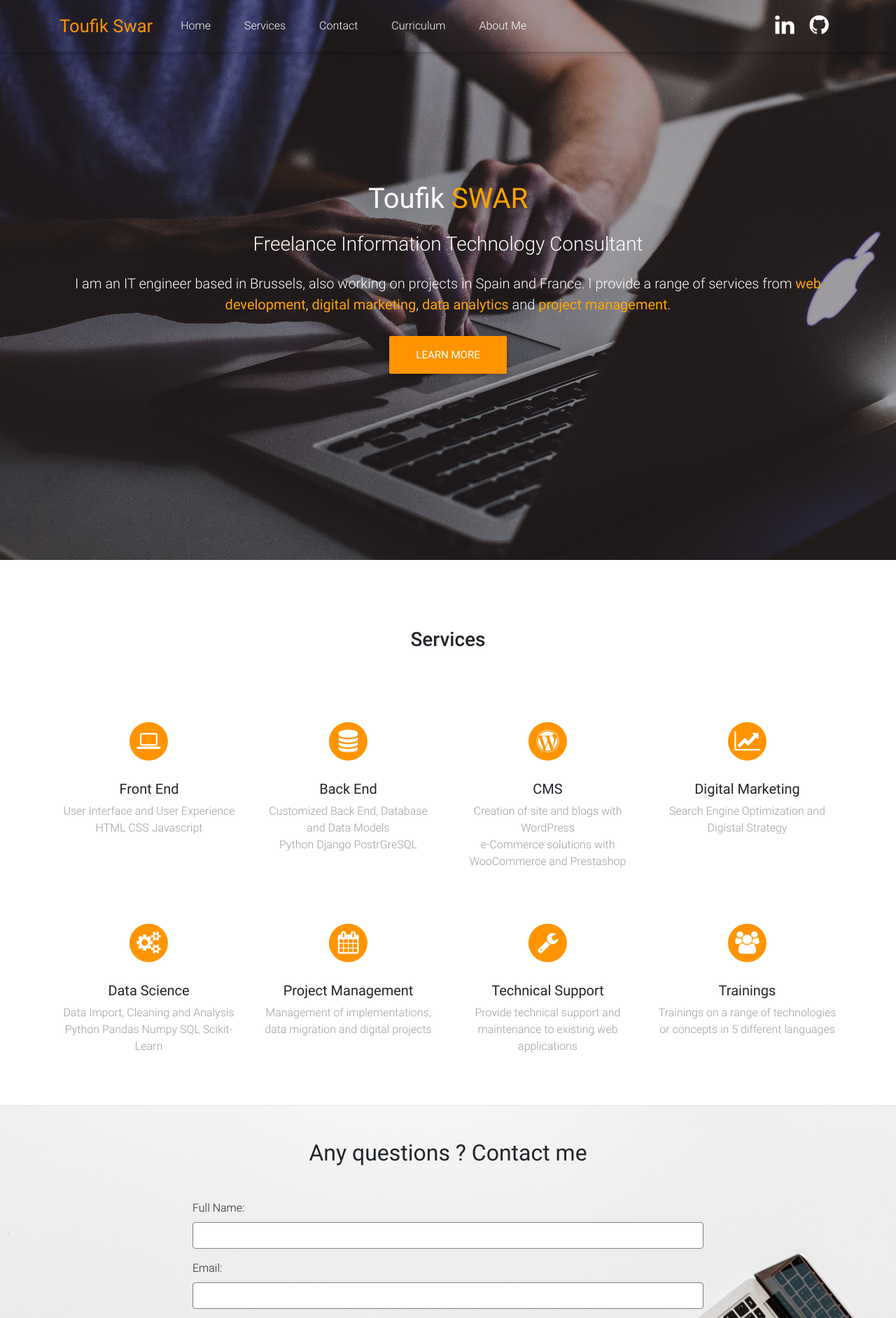
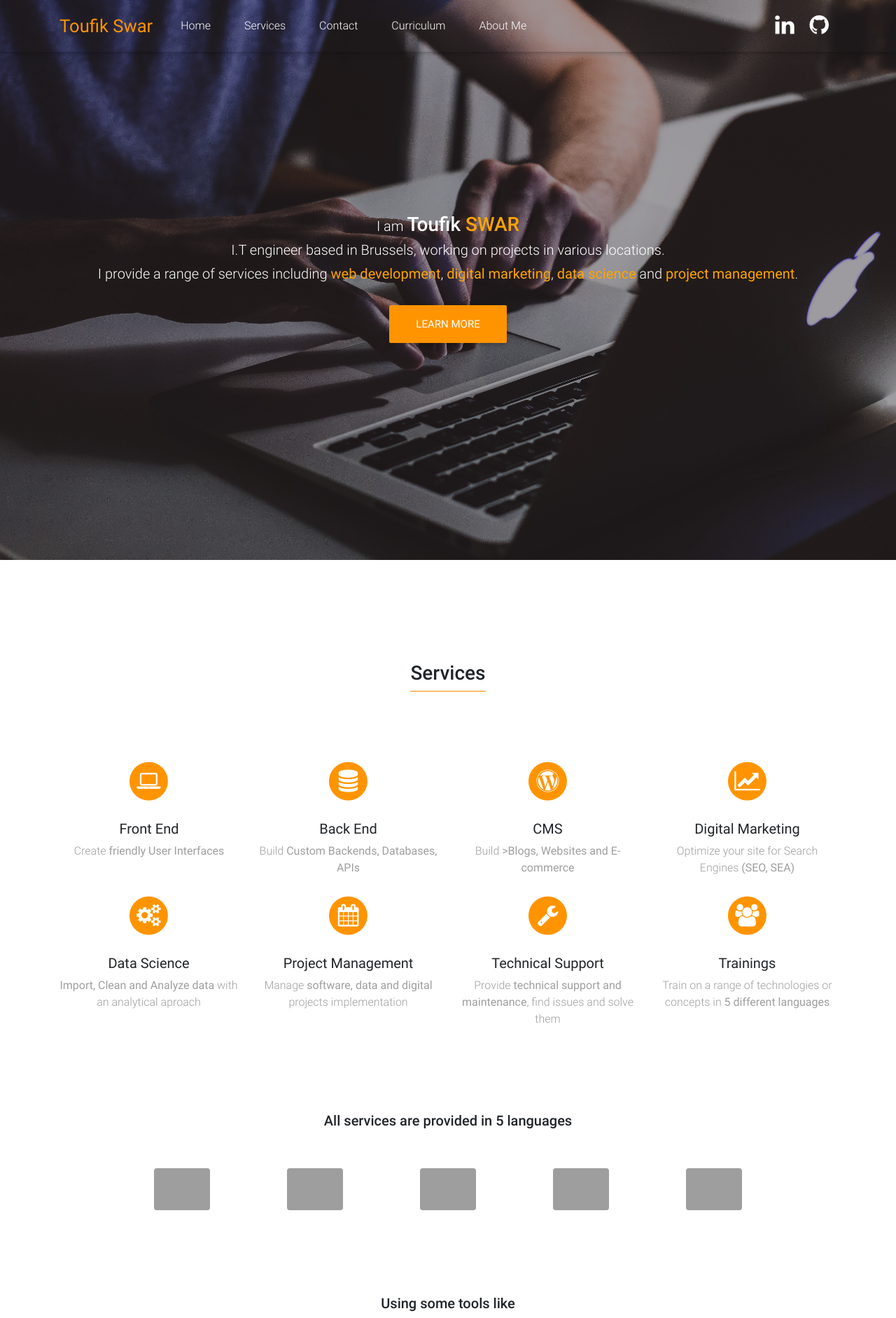
Before and after one commit to toufikswar/toufikswarcv, a Django app: page / in a window 1280 px wide. Shown: the top 1883 px of the page at 70% size. Run offline with Django 3.2, Linux system fonts and the light colour scheme; parts of the project's set-up code (start-up, migrations or seed data) failed here and were passed over; some libraries are stand-ins or nearby versions; grey boxes are pictures that could not be loaded.

Commit message:
Change websites' CV page and service page

```diff
--- a/src/mycv/settings.py
+++ b/src/mycv/settings.py
@@ -44,6 +44,8 @@ INSTALLED_APPS = [
     'django.contrib.sessions',
     'django.contrib.messages',
     'django.contrib.staticfiles',
+    'django.contrib.sites',
+    'django.contrib.sitemaps',
 
     # Project apps
     'maincv',
@@ -53,6 +55,8 @@ INSTALLED_APPS = [
     'widget_tweaks',
     'storages', #(Handles static storage on AWS - also using boto3)
 ]
+
+SITE_ID = 1
 
 MIDDLEWARE = [
     'django.middleware.security.SecurityMiddleware',
--- a/src/mycv/urls.py
+++ b/src/mycv/urls.py
@@ -17,16 +17,24 @@ from django.conf import settings
 from django.conf.urls import handler404, handler500
 from django.conf.urls.static import static
 from django.contrib import admin
+from django.contrib.sitemaps.views import sitemap
 from django.urls import path, include
+from django.views.generic import TemplateView
 from maincv.views import home, contact
 
+from .sitemaps import StaticViewSitemap
 
+sitemaps = {
+    'static': StaticViewSitemap
+}
 
 
 urlpatterns = [
     path('admin/', admin.site.urls),
     path('', include("maincv.urls", namespace='cv')),
     path('contact/',contact),
+    path('robots.txt', TemplateView.as_view(template_name='robots.txt', content_type='text/plain;charset=utf-8')),
+    path('sitemap.xml', sitemap, {'sitemaps': sitemaps} ,name='django.contrib.sitemaps.views.sitemap')
 ]
 
 
--- a/src/static/css/custom.css
+++ b/src/static/css/custom.css
@@ -28,14 +28,23 @@ footer.page-footer {
 
 
 /* Keeps image size always for 70% of original - on XS devices and all above */
-.img-fluid {
-  max-width: 70%;
+.img-fluid, .img-fluid-flag {
+  max-width: 50%;
+}
+.img-fluid-flag {
+  max-width: 30%;
 }
 
 /* Allows to put images on normal size for all devices bigger than XS */
-@media (min-width: 576px) {
+@media (min-width: 768px) {
   .img-fluid {
     max-width: 100%;
+  }
+ }
+
+ @media (min-width: 768px) {
+  .img-fluid-flag {
+    max-width: 50%;
   }
  }
 
@@ -164,7 +173,7 @@ body,
 
 /* Put form input borders in orange */
 input[type=text], input[type=email], textarea[name=message] {
-  border: 0.5px solid grey;
+  border: 0.5px dashed grey;
 }
 
 strong.keyword {
@@ -172,10 +181,21 @@ strong.keyword {
 }
 
 
-
+/* Change the container size in the CV page */
 @media (min-width: 992px) {
   /* change this, by default 960px */
   .cv {
     max-width: 950px;
   }
 }
+
+
+/* Devicons */
+.dev {
+  font-size: 4rem;
+}
+
+.htitle {
+  border-bottom: #ff9400;
+  padding-bottom: 1rem;
+}
--- a/src/templates/cv/about_me.html
+++ b/src/templates/cv/about_me.html
@@ -1,6 +1,6 @@
 {% load static %}
 <section>
-  <div class="container cv">
+  <div class="container">
     <div class="row wow fadeIn">
       <div class="col-md-4 my-4 text-center">
         <img src="{% static 'img/toufik.png' %}" class="img-fluid z-depth-1-half rounded-circle" alt="My portrait">
--- a/src/templates/cv/base.html
+++ b/src/templates/cv/base.html
@@ -6,11 +6,11 @@
   <meta charset="utf-8">
   <meta name="viewport" content="width=device-width, initial-scale=1, shrink-to-fit=no">
   <meta http-equiv="x-ua-compatible" content="ie=edge">
-  <meta name="description" content="Mutlilingual Information Technology Engineer specialized in Web Development, Digital Marketing and Data Science" />
+  <meta name="description" content="Information Technology Engineer specialized in Web Development, Digital Marketing and Data Science" />
   <meta name="keywords" content="Information Technology, Freelance, Coding, Front End, Back End, Data Science, Python, .NET, Javascript, HTML, CSS, Digital Marketing" />
   <meta name="robots" content="index, follow" />
 
-  <title>Toufik Swar : IT Freelancer working in Web Development (Back End, Front End), Responsive Design, Web Marketing, Data Analysis</title>
+  <title>Toufik Swar : Web Development (Back End, Front End), Responsive Design, Web Marketing, Data Science</title>
   <!-- Font Awesome -->
   <link href="https://maxcdn.bootstrapcdn.com/font-awesome/4.7.0/css/font-awesome.min.css" rel="stylesheet">
   <!-- Bootstrap core CSS -->
@@ -19,6 +19,9 @@
   <link href='{% static "vendor/mdbootstrap/css/mdb.min.css" %}' rel="stylesheet">
   <!-- Your custom styles (optional) -->
   <link href='{% static "vendor/mdbootstrap/css/style.min.css" %}' rel="stylesheet">
+  <!-- >Dev Icons CSS -->
+  <link rel="stylesheet" href="https://cdn.rawgit.com/konpa/devicon/df6431e323547add1b4cf45992913f15286456d3/devicon.min.css">
+
   <!-- My Custom CSS -->
   <link href='{% static "css/custom.css" %}' rel="stylesheet">
 </head>
--- a/src/templates/cv/contact.html
+++ b/src/templates/cv/contact.html
@@ -6,7 +6,7 @@
   <div class="container">
     <div class="row wow fadeIn py-5">
       <div class="col-sm-8 offset-sm-2">
-        <p class="mb-5 h2 text-center font-weight-normal">Any questions ? Contact me </p>
+        <p class="mb-5 h2 text-center font-weight-normal">Feel free to contact me <span><i class="fa fa-smile-o"></i></span> </p>
         <div id="contact_alert" class="alert collapse">
           <!-- <a href="#" class="close" data-dismiss="alert" aria-label="close">&times;</a> -->
           <span class="font-weight-bold"><i class="fa fa-thumbs-o-up mr-2"></i></span>
@@ -25,7 +25,7 @@
           {% endfor %}
           <div id="loader"></div>
           <div class="text-center">
-            <button type="submit" class="btn btn-outline-warning">Submit<i class="fa fa-paper-plane-o ml-2"></i></button>
+            <button type="submit" class="btn btn-blue-grey">Submit<i class="fa fa-paper-plane-o ml-2"></i></button>
           </div>
         </form>
       </div>
--- a/src/templates/cv/experiences.html
+++ b/src/templates/cv/experiences.html
@@ -2,7 +2,7 @@
 <section>
   <div class="container cv">
     <div class="d-flex">
-      <h4 class="my-auto mt-5">Professional Experiences</h4><i class=" grey-text fa fa-2x fa-bank my-auto ml-auto"></i>
+      <h4 class="my-auto ml-auto mt-5">Professional Experiences</h4>
     </div>
     <hr class="mb-5">
     <!--Grid row-->
--- a/src/templates/cv/image_carousel.html
+++ b/src/templates/cv/image_carousel.html
@@ -12,20 +12,16 @@
           <!-- Content -->
           <div class="text-center white-text px-5 wow fadeIn animated" style="visibility: visible; animation-name: fadeInRightBig;">
 
-            <h1 class="mb-4" id="">
-              <strong>Toufik <span style="color:orange;">SWAR</span></strong>
-            </h1>
-            <h3 class="d-inline-block pb-2 mb-3" id="">Freelance Information Technology Consultant</h3>
-              <p class="mb-4 d-none d-md-block px-5-md lead">
-                I am an IT engineer based in Brussels, also working on projects in Spain and France. I provide a range of services from <strong class="keyword">web development</strong>, <strong class="keyword">digital marketing</strong>, <strong class="keyword">data analytics</strong> and <strong class="keyword">project management</strong>.
+            <p class="mb-1 lead" id="">I am
+              <strong class="h3">Toufik <span style="color:orange;">SWAR</span></strong>
+            </p>
+            <!-- <h3 class="d-inline-block pb-2 mb-3" id="">Freelance Information Technology Consultant</h3> -->
+              <p class="mb-1  d-md-block px-5-md lead">
+                I.T engineer based in Brussels, working on projects in various locations.
               </p>
-            <!-- <p class="mb-4 d-none d-md-block px-5 lead"><strong>Looking to grow your business or activity ?</p>
-
-            <p class="mb-4 d-none d-md-block px-5 lead">
-              <strong>
-              Get a modern and customized website. Enhance your visibility and notoriety on the Internet via Digital Marketing. Monitor your growth through customized indicators.
-              </strong>
-            </p> -->
+              <p class="mb-4  d-md-block px-5-md lead">
+                I provide a range of services including <strong class="keyword">web development</strong>, <strong class="keyword">digital marketing</strong>, <strong class="keyword">data science</strong> and <strong class="keyword">project management</strong>.
+              </p>
 
             <a href="{% url 'cv:home' %}#skills" class="btn btn-myorange btn-lg waves-effect waves-light js-scroll-trigger">Learn More</a>
 
--- a/src/templates/cv/myonlinecv.html
+++ b/src/templates/cv/myonlinecv.html
@@ -27,6 +27,11 @@
 
   {% include "cv/education.html" %}
 
+  <span class="d-flex" id="languages"></span>
+  <hr class="my-5">
+
+  {% include "cv/languages.html" %}
+
   <span class="d-flex" id="about"></span>
   <hr class="my-5">
 
--- a/src/templates/cv/skills.html
+++ b/src/templates/cv/skills.html
@@ -1,12 +1,10 @@
-
-
 <!--Section: More-->
 <section>
   <div class="container">
+   <div class="d-flex justify-content-center"><h1 class="my-5 h3 border-bottom border-warning pb-2 d-inline-block">Services</h1></div>
 
-  <h1 class="my-5 h3 text-center d-block">Services</h1>
   <!--First row-->
-  <div class="row features-small my-5 pt-5 wow fadeIn">
+  <div class="row features-small my-0 pt-5 wow fadeIn">
 
     <!--Grid column-->
     <div class="col-xl-3 col-lg-6">
@@ -22,7 +20,7 @@
       <div class="row">
         <div class="col-12 mb-2 pl-3 text-center">
           <h2 class="feature-title font-weight-normal mb-1 h5">Front End</h2>
-          <p class="grey-text mt-2">User Interface and User Experience HTML CSS Javascript</p>
+          <p class="grey-text mt-2">Create <strong>friendly User Interfaces</strong></p>
         </div>
       </div>
       <!--/Grid row-->
@@ -43,7 +41,7 @@
       <div class="row">
         <div class="col-12 mb-2 text-center">
           <h2 class="feature-title font-weight-normal h5 mb-1">Back End</h2>
-          <p class="grey-text mt-2">Customized Back End, Database and Data Models <br> Python Django PostrGreSQL
+          <p class="grey-text mt-2">Build <strong>Custom Backends, Databases, APIs</strong>
           </p>
         </div>
       </div>
@@ -65,7 +63,7 @@
       <div class="row">
         <div class="col-12 mb-2 text-center">
           <h2 class="feature-title font-weight-normal h5 mb-1">CMS</h2>
-          <p class="grey-text mt-2">Creation of site and blogs with WordPress <br> e-Commerce solutions with WooCommerce and Prestashop</p>
+          <p class="grey-text mt-2">Build <strong>>Blogs, Websites and E-commerce</strong solutions</p>
         </div>
       </div>
       <!--/Grid row-->
@@ -86,7 +84,7 @@
       <div class="row">
         <div class="col-12 mb-2 text-center">
           <h2 class="feature-title font-weight-normal mb-1 h5">Digital Marketing</h2>
-          <p class="grey-text mt-2">Search Engine Optimization and Digistal Strategy</p>
+          <p class="grey-text mt-2">Optimize your site for Search Engines <strong>(SEO, SEA)</strong></p>
         </div>
       </div>
       <!--/Grid row-->
@@ -103,7 +101,7 @@
 
 
   <!--Second row-->
-  <div class="row features-small mt-5 wow fadeIn">
+  <div class="row features-small mt-0 wow fadeIn">
 
     <!--Grid column-->
     <div class="col-xl-3 col-lg-6">
@@ -119,7 +117,7 @@
       <div class="row">
         <div class="col-12 mb-2 text-center">
           <h2 class="feature-title font-weight-normal h5 mb-1">Data Science</h2>
-          <p class="grey-text mt-2">Data Import, Cleaning and Analysis <br> Python Pandas Numpy SQL Scikit-Learn</p>
+          <p class="grey-text mt-2"> <strong>Import, Clean and Analyze data</strong> with an analytical aproach</p>
         </div>
       </div>
       <!--/Grid row-->
@@ -140,7 +138,7 @@
       <div class="row">
         <div class="col-12 mb-2 text-center">
           <h2 class="feature-title font-weight-normal h5 mb-1">Project Management</h2>
-          <p class="grey-text mt-2">Management of implementations, data migration and digital projects</p>
+          <p class="grey-text mt-2">Manage <strong>software, data and digital</strong> projects implementation</p>
         </div>
       </div>
       <!--/Grid row-->
@@ -161,7 +159,7 @@
       <div class="row">
         <div class="col-12 mb-2 text-center">
           <h2 class="feature-title font-weight-normal h5 mb-1">Technical Support</h2>
-          <p class="grey-text mt-2">Provide technical support and maintenance to existing web applications</p>
+          <p class="grey-text mt-2">Provide <strong>technical support and maintenance</strong>, find issues and solve them</p>
         </div>
       </div>
       <!--/Grid row-->
@@ -182,7 +180,7 @@
       <div class="row">
         <div class="col-12 mb-2 text-center">
           <h2 class="feature-title font-weight-normal mb-1 h5">Trainings</h2>
-          <p class="grey-text mt-2">Trainings on a range of technologies or concepts in 5 different languages</p>
+          <p class="grey-text mt-2">Train on a range of technologies or concepts in <strong>5 different languages</strong></p>
         </div>
       </div>
       <!--/Grid row-->
@@ -191,6 +189,74 @@
 
   </div>
   <!--/Second row-->
+
+  <hr class="my-5" style="border-color:white;">
+  <p class="my-2 text-center h5 d-block">All services are provided in 5 languages </p>
+  <div class="pt-5 row wow fadeIn">
+    <div class="col-md-2 offset-md-1 mb-4 text-center">
+      <img class="img-fluid-flag rounded wow rubberBand" src="https://lipis.github.io/flag-icon-css/flags/4x3/fr.svg" alt="French Flag">
+    </div>
+    <div class="col-md-2 mb-4 text-center">
+      <img class="img-fluid-flag rounded wow rubberBand" src="https://lipis.github.io/flag-icon-css/flags/4x3/gb.svg" alt="British Flag">
+    </div>
+    <div class="col-md-2 mb-4 text-center">
+      <img class="img-fluid-flag rounded wow rubberBand" src="https://lipis.github.io/flag-icon-css/flags/4x3/sy.svg" alt="Syrian Flag">
+    </div>
+    <div class="col-md-2 mb-4 text-center">
+      <img class="img-fluid-flag rounded wow rubberBand" src="https://lipis.github.io/flag-icon-css/flags/4x3/es.svg" alt="Spanish Flag">
+    </div>
+    <div class="col-md-2 mb-4 text-center">
+      <img class="img-fluid-flag rounded wow rubberBand" src="https://lipis.github.io/flag-icon-css/flags/4x3/pt.svg" alt="Portuguese Flag">
+    </div>
+  </div>
+  <hr class="my-5" style="border-color:white;">
+
+  <p class="my-2 h5 text-center d-block">Using some tools like</p>
+  <div class="pt-5 row wow fadeIn">
+    <div class="col-md-2 mb-4 text-center">
+      <i class="dev devicon-javascript-plain colored"></i>
+    </div>
+    <div class="col-md-2 mb-4 text-center">
+      <i class="dev devicon-wordpress-plain colored"></i>
+    </div>
+    <div class="col-md-2 mb-4 text-center">
+      <i class="dev devicon-html5-plain colored"></i>
+    </div>
+    <div class="col-md-2 mb-4 text-center">
+      <i class="dev devicon-css3-plain colored"></i>
+    </div>
+    <div class="col-md-2 mb-4 text-center">
+      <i class="dev devicon-amazonwebservices-plain colored"></i>
+    </div>
+    <div class="col-md-2 mb-4 text-center">
+      <i class="dev devicon-python-plain colored"></i>
+    </div>
+  </div>
+  <div class="pt-5 row wow fadeIn">
+    <div class="col-md-2 mb-4 text-center">
+      <i class="dev devicon-bootstrap-plain colored"></i>
+    </div>
+    <div class="col-md-2 mb-4 text-center">
+      <i class="dev devicon-django-plain-wordmark colored"></i>
+    </div>
+    <div class="col-md-2 mb-4 text-center">
+      <i class="dev devicon-git-plain colored"></i>
+    </div>
+    <div class="col-md-2 mb-4 text-center">
+      <i class="dev devicon-github-plain colored"></i>
+    </div>
+    <div class="col-md-2 mb-4 text-center">
+      <i class="dev devicon-google-plain-wordmark colored"></i>
+    </div>
+    <div class="col-md-2 mb-4 text-center">
+      <i class="dev devicon-jquery-plain-wordmark colored"></i>
+    </div>
+  </div>
+  <hr class="my-5" style="border-color:white;">
+
+
+
 </div>
+
 </section>
 <!--Section: More-->
--- /dev/null
+++ b/src/templates/robots.txt
@@ -0,0 +1,2 @@
+User-agent: *
+Disallow: /admin
```
Also changed, not shown: src/mycv/sitemaps.py (added, +12 -0 lines), src/templates/cv/education.html (+8 -5 lines), src/templates/cv/languages.html (added, +22 -0 lines), src/templates/cv/skills.1.html (deleted, +0 -90 lines), src/static/img/toufik2.png (added).
